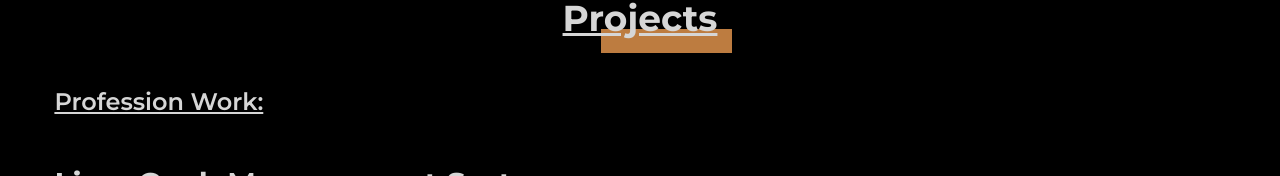
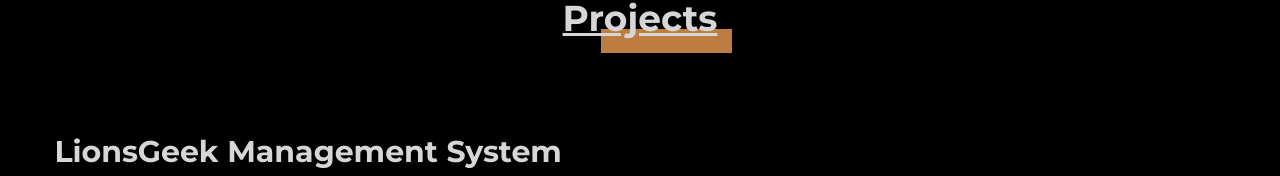
Before and after one commit to Osama-Jeb/finalPortolio, a React (Vite) app: page / in a window 1280 px wide. Shown: the part 2414-2590 px from the top of the page. Built offline with nearby package versions, Linux system fonts and the light colour scheme; grey boxes are pictures that could not be loaded.

Commit message:
hide facts

```diff
--- a/src/pages/home.jsx
+++ b/src/pages/home.jsx
@@ -8,7 +8,6 @@
 import Skills from '../sections/skills/Skills'
 
 import Loading from '../components/Loading'
-import Facts from '../sections/facts/Facts'
 import { useState } from 'react'
 
 const Home = () => {
@@ -47,7 +46,7 @@
                 <About />
                 <Skills />
                 <Projects />
-                <Facts />
+                {/* <Facts /> */}
                 <Contact />
             </div>
         </>
--- a/src/sections/projects/Projects.jsx
+++ b/src/sections/projects/Projects.jsx
@@ -196,7 +196,7 @@
                     <p className="secTitle w-fit font-bold underline text-4xl">{t("projects.title")}</p>
                 </div>
                 <div className="w-[99vw] flex flex-col">
-                    <h1 className="pl-12 text-2xl font-semibold underline">Profession Work: </h1>
+                    {/* <h1 className="pl-12 text-2xl font-semibold underline">Profession Work: </h1> */}
                     {
                         profProjs.map((proj, index) =>
                             <div key={index}>
@@ -205,7 +205,7 @@
                         )
                     }
 
-                    <h1 className="pl-12 text-2xl font-semibold underline">Hobby Projects: </h1>
+                    {/* <h1 className="pl-12 text-2xl font-semibold underline">Hobby Projects: </h1> */}
                     {
                         hobbyProjs.map((proj, index) =>
                             <div key={index}>
```
